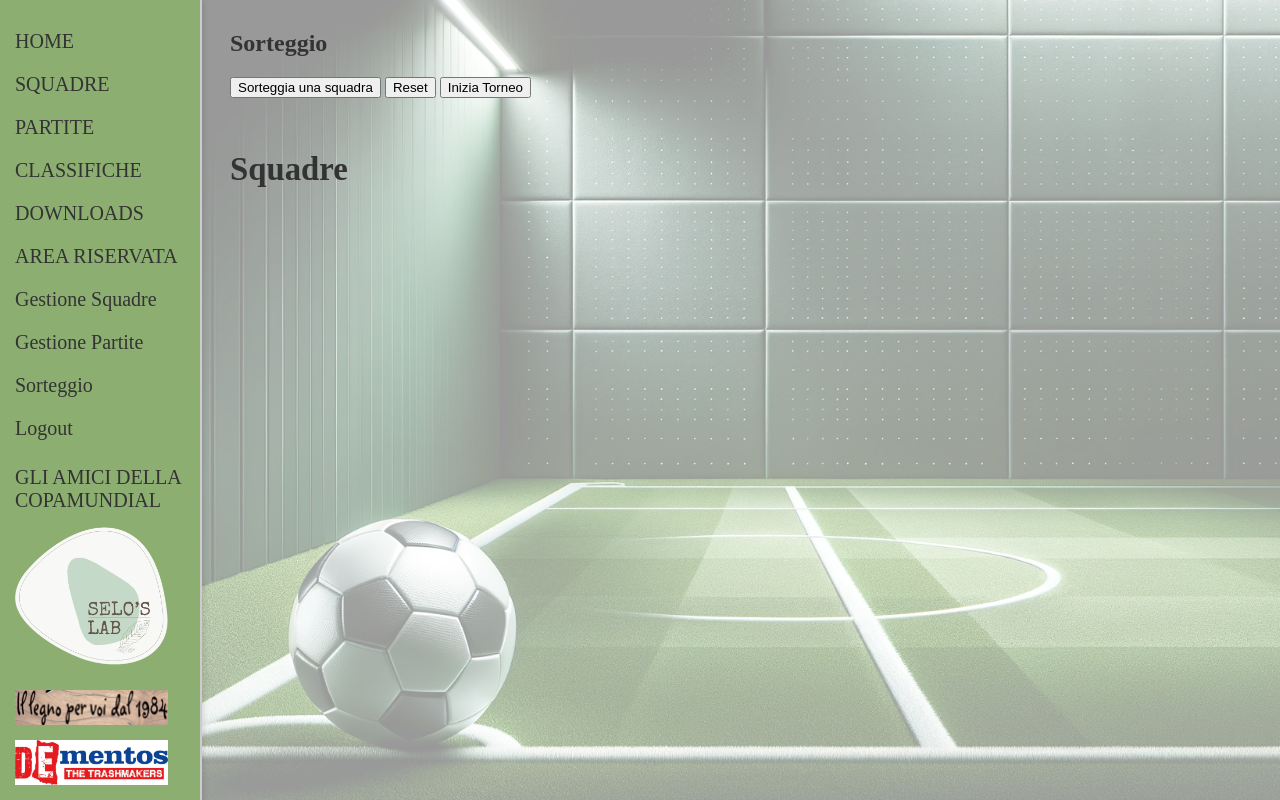
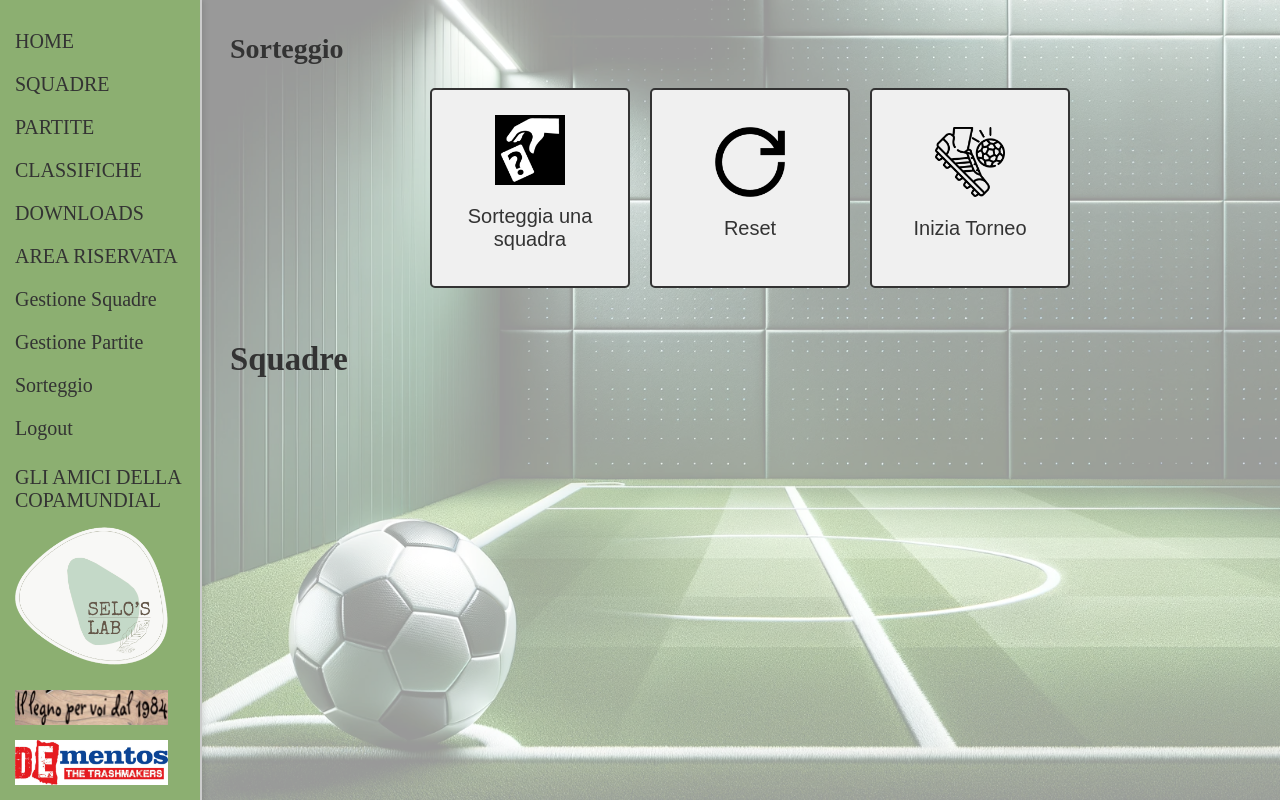
Before and after one commit to lorenzodustycosta/CopaMundialWebsite, a Django app: page /sorteggio/ in a window 1280 px wide. Run offline with Django 5.2, Linux system fonts and the light colour scheme; the visitor is signed in with stand-in values (Sample User, id 1); data that the repository does not hold is empty.

Commit message:
Improve layout

```diff
--- a/football_tournament/templates/tournament/group_draw.html
+++ b/football_tournament/templates/tournament/group_draw.html
@@ -9,9 +9,18 @@
 <form method="post" style="margin-bottom: 20px;">
     {% csrf_token %}
     {% if user.is_authenticated %}
-    <button type="submit" name="draw">Sorteggia una squadra</button>
-    <button type="submit" name="reset">Reset</button>
-    <button type="submit" name="start_tournament">Inizia Torneo</button>
+    <button type="submit" name="draw" class="submit">
+        <img src="{% static 'images/draw_team_icon.png' %}" alt="Draw Team">
+        <p>Sorteggia una squadra</p>
+    </button>
+    <button type="submit" name="reset" class="submit">
+        <img src="{% static 'images/reset.png' %}" alt="Reset">
+        <p>Reset</p>
+    </button>
+    <button type="submit" name="start_tournament" class="submit">
+        <img src="{% static 'images/kick-off.png' %}" alt="Inizia Torneo">
+        <p>Inizia Torneo</p>
+    </button>
     {% endif %}
 </form>
 
@@ -19,14 +28,14 @@
     <div class="column">
         <h3>Squadre</h3>
         {% for team in unassigned_teams %}
-            <div class="team">{{ team.name }}</div>
+        <div class="team">{{ team.name }}</div>
         {% endfor %}
     </div>
     {% for group in groups %}
     <div class="column">
         <h3>{{ group.name }}</h3>
         {% for team in group.teams.all %}
-            <div class="group {% if team.id == last_picked_team_id %}highlight{% endif %}">{{ team.name }}</div>
+        <div class="group {% if team.id == last_picked_team_id %}highlight{% endif %}">{{ team.name }}</div>
         {% endfor %}
     </div>
     {% endfor %}
--- a/football_tournament/tournament/static/styles/edit_match.css
+++ b/football_tournament/tournament/static/styles/edit_match.css
@@ -1,12 +1,12 @@
 .player-goal-entry {
     display: grid;
-    grid-template-columns: 1fr 4fr 1fr; /* Adjusted the column sizes for a better fit */
+    grid-template-columns: 1fr 1fr 4fr; /* Adjusted the column sizes for a better fit */
     align-items: center;
     margin-bottom: 15px;
 }
 
 .player-goal-entry label {
-    text-align: right; /* Ensures labels are right-aligned */
+    text-align: left; /* Ensures labels are right-aligned */
     padding-right: 10px; /* Adds some spacing between label and input */
 }
 
--- a/football_tournament/tournament/static/styles/group_draw.css
+++ b/football_tournament/tournament/static/styles/group_draw.css
@@ -23,3 +23,45 @@
     font-weight: bold;
     color: white;
 }
+
+h2 {
+    font-size: 28px;
+}
+
+form {
+    display: flex; /* Uses Flexbox to layout the buttons */
+    justify-content: center; /* Distributes space between buttons evenly */
+    align-items: center; /* Vertically aligns the buttons at their center */
+    margin-bottom: 20px; /* Keeps the original margin */
+}
+
+.submit {
+    width: 200px; /* Keeps the original width */
+    height: 200px; /* Keeps the original height */
+    display: flex;
+    flex-direction: column;
+    align-items: center;
+    justify-content: center;
+    text-align: center;
+    padding: 10px;
+    border: none;
+    background-color: #f0f0f0; /* Example background color */
+    color: #333; /* Example text color */
+    font-size: 16px;
+    cursor: pointer;
+    border: 2px;
+    margin-right: 20px;
+    font-size: 20px;
+    border: 2px solid #333; /* Adds a blue border */
+    border-radius: 5px; /* Optional: adds slight rounding to corners */
+}
+
+.submit:last-child {
+    margin-right: 0; /* Removes margin from the last button */
+}
+
+.submit img {
+    margin-top: 10px; /* Adds space between the text and the image */
+    width: 70px; /* Example size, adjust as needed */
+    height: 70px; /* Example size, adjust as needed */
+}
--- a/football_tournament/tournament/views.py
+++ b/football_tournament/tournament/views.py
@@ -588,7 +588,7 @@ def handle_post(request, team, TeamFormSet):
         Player.objects.update_or_create(
             team=created_team,
             is_fake=True,
-            defaults={'name': 'autogoal', 'surname': 'autogoal'}
+            defaults={'name': 'autogoal', 'surname': 'autogoal', 'is_fake': True}
         )
 
         return redirect('manage_teams')
@@ -605,7 +605,7 @@ def handle_initial_form(request, team, TeamFormSet):
     # Prepare an empty form or preload data for editing
     team_form = TeamForm(instance=team)
     if team is None:
-        initial_players = [{'name': 'autogoal', 'surname': 'autogoal', 'is_fake': True}] + [{
+        initial_players = [{
             'name': f'name_{i}',
             'surname': f'surname_{i}'
         } for i in range(1, 13)]
```
Also changed, not shown: football_tournament/tournament/static/images/draw_team_icon.png (added), football_tournament/tournament/static/images/kick-off.png (added), football_tournament/tournament/static/images/reset.png (added).
